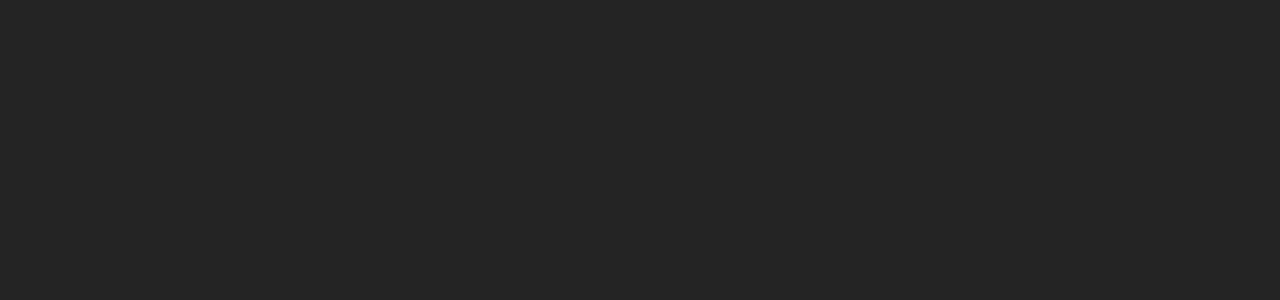
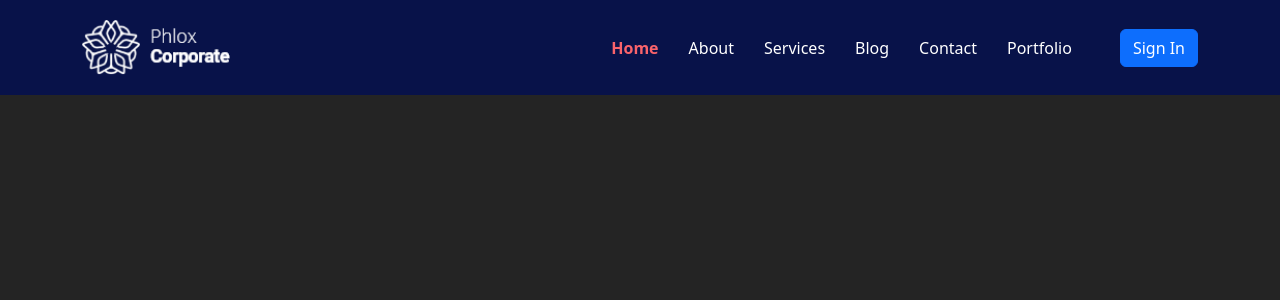
Before and after one commit to Gutierrez-Pool/proj-html-vuejs, a Vue app: page / in a window 1280 px wide. Shown: the top 300 px of the page. Built offline with nearby package versions, Linux system fonts and the light colour scheme.

Commit message:
aggiunto navbar

```diff
--- a/src/App.vue
+++ b/src/App.vue
@@ -1,10 +1,24 @@
 <script>
+import Navbar from './components/Navbar.vue';
+
+export default {
+  data() {
+    return {
+
+    }
+  },
+
+  components: {
+    Navbar,
+  }
+}
 </script>
 
 <template>
-
+  <Navbar></Navbar>
 </template>
 
-<style>
+<style lang="scss">
+@use './styles/variables' as *;
 
 </style>
--- /dev/null
+++ b/src/components/Header.vue
@@ -0,0 +1,3 @@
+<script></script>
+<template></template>
+<style></style>
--- /dev/null
+++ b/src/components/Jumbotron.vue
@@ -0,0 +1,3 @@
+<script></script>
+<template></template>
+<style></style>
--- /dev/null
+++ b/src/components/Navbar.vue
@@ -0,0 +1,79 @@
+<script>
+export default {
+    name: 'Navbar',
+
+    data() {
+        return {
+            links: [
+                'Home', 'About', 'Services', 'Blog', 'Contact', 'Portfolio'
+            ],
+
+            activeLink: '0',
+        }
+    },
+}
+</script>
+
+
+<template>
+
+<nav>
+    <div class="container">
+        <div class="d-flex justify-content-between align-items-center">
+            <img src="/public/img/white-logo-2.png" alt="logo">
+
+            <div class="d-flex align-items-center gap-5">
+
+                <ul class="links">
+                    <li
+                        v-for="(link, index) in links"
+                        :class="index == activeLink ? 'active' : ''"
+                    >
+                       {{ link }}
+                    </li>
+                </ul>
+
+                <div class="btn btn-primary">
+                    Sign In
+                </div>
+            </div>
+
+        </div>
+    </div>
+</nav>
+
+</template>
+
+
+<style lang="scss">
+@use '../styles/variables' as *;
+
+nav {
+    padding: 20px 0;
+    background-color: $bg-primary;
+    color: white;
+
+    img {
+        height: 55px;
+    }
+
+    ul {
+        display: flex;
+
+        margin-bottom: 0;
+        list-style-type: none;
+        gap: 30px;
+
+        li {
+            &.active {
+                color: #F9636B;
+                font-weight: bold;
+            }
+        }
+
+        .btn {
+            // background-color: #1e4286;
+        }
+    }
+}
+</style>
--- a/src/style.scss
+++ b/src/style.scss
@@ -12,3 +12,9 @@
   -webkit-font-smoothing: antialiased;
   -moz-osx-font-smoothing: grayscale;
 }
+
+* {
+  margin: 0;
+  padding: 0;
+  box-sizing: border-box;
+}
--- /dev/null
+++ b/src/styles/_variables.scss
@@ -0,0 +1 @@
+$bg-primary: #081249
```
